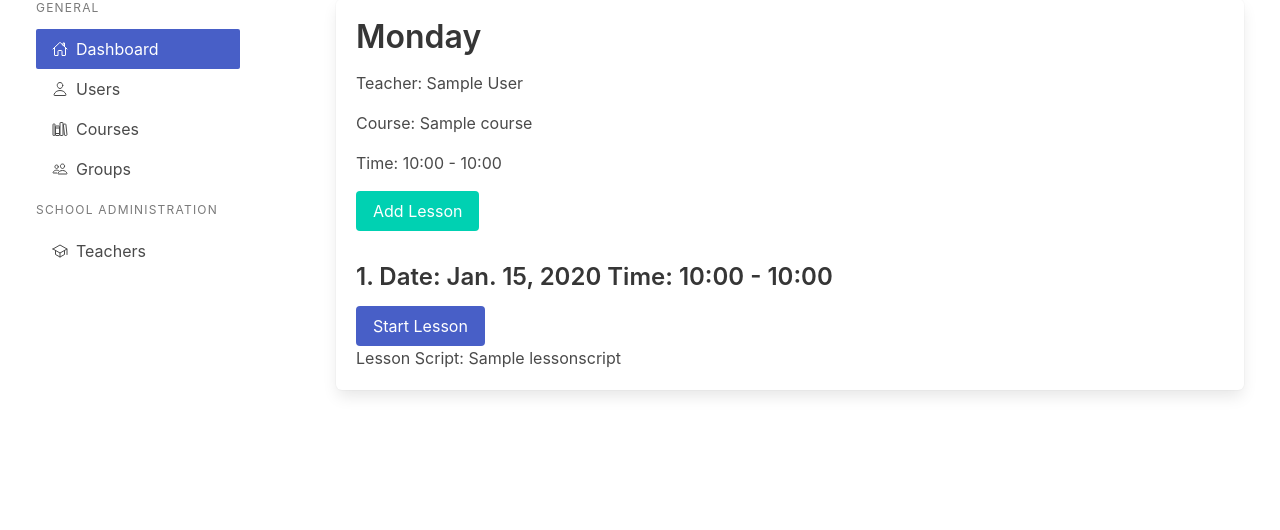
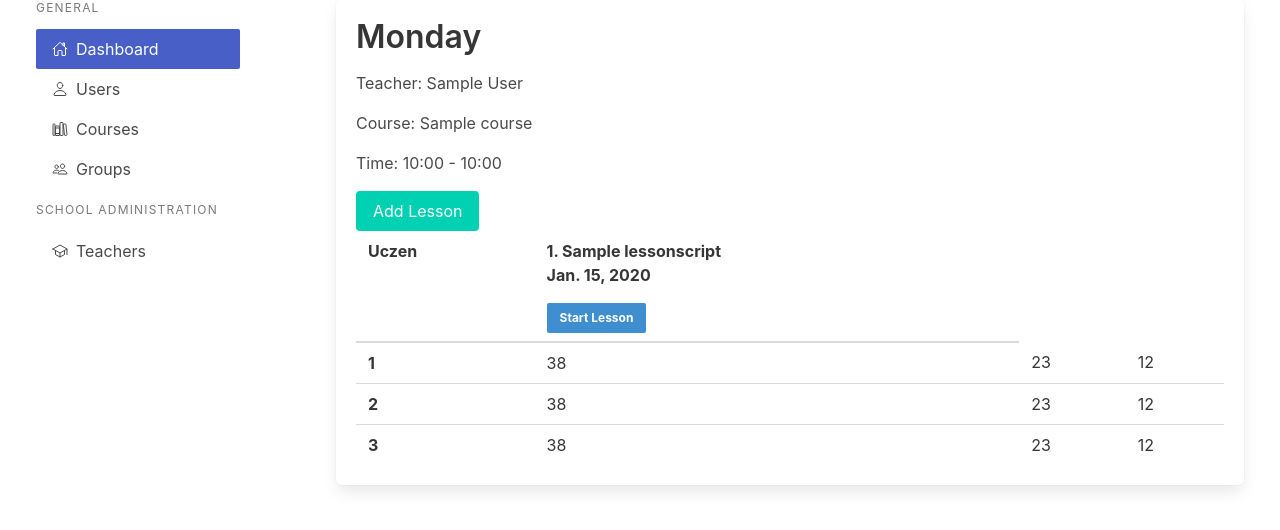
Before and after one commit to sgazda94/DjangoLMS, a Django app: page /groups/1 in a window 1280 px wide. Shown: the part 93-623 px from the top of the page. Run offline with Django 3.2, Linux system fonts and the light colour scheme; a user stored in the database is signed in; tables that the repository leaves empty hold one stand-in row (values such as "Sample post"); parts of the project's set-up code (start-up, migrations or seed data) failed here and were passed over; some libraries are stand-ins or nearby versions.

Commit message:
groups updated

```diff
--- a/dj_schulx/courses/views.py
+++ b/dj_schulx/courses/views.py
@@ -30,7 +30,6 @@ class LessonScriptCreateView(CreateView):
     #     return context
 
     def get_initial(self):
-        print(self.request.GET)
         initial = super().get_initial()
         course = Course.objects.filter(slug=self.kwargs["slug"]).first()
         initial["course"] = course
--- a/dj_schulx/groups/models.py
+++ b/dj_schulx/groups/models.py
@@ -6,6 +6,7 @@ from dj_schulx.courses.models import Course, LessonScript
 from dj_schulx.users.models import Student, Teacher
 
 # Archwizacja grupy?
+# from django.core.exceptions import ValidationError
 
 
 class Group(models.Model):
@@ -59,6 +60,16 @@ class Lesson(models.Model):
     def __str__(self):
         return f"{self.group} / {self.number}"
 
+    def get_absolute_url(self):
+        group_id = self.group.pk
+        return reverse(
+            "groups:lesson-detail", kwargs={"pk": self.pk, "group_id": group_id}
+        )
+
+    # def clean(self):
+    #     if self.start_date >= self.end_date:
+    #         raise ValidationError("End date cannot be before start date")
+
 
 class StudentPresence(models.Model):
     student = models.OneToOneField(
--- a/dj_schulx/groups/urls.py
+++ b/dj_schulx/groups/urls.py
@@ -12,10 +12,18 @@ urlpatterns = [
     path("<int:pk>/update/", views.GroupUpdateView.as_view(), name="group-update"),
     path("<int:pk>/delete/", views.GroupDeleteView.as_view(), name="group-delete"),
     # lesson
-    path("lesson/<int:pk>", views.LessonDetailView.as_view(), name="lesson-detail"),
-    path("<int:group_id>/lesson/create/", views.create_lesson, name="lesson-create"),
     path(
-        "lesson/<int:pk>/update/",
+        "<int:group_id>/lesson/<int:pk>",
+        views.LessonDetailView.as_view(),
+        name="lesson-detail",
+    ),
+    path(
+        "<int:group_id>/lesson/create/",
+        views.LessonCreateView.as_view(),
+        name="lesson-create",
+    ),
+    path(
+        "<int:group_id>/lesson/<int:pk>/update/",
         views.LessonUpdateView.as_view(),
         name="lesson-update",
     ),
--- a/dj_schulx/groups/views.py
+++ b/dj_schulx/groups/views.py
@@ -1,4 +1,5 @@
-from django.contrib.auth import get_user_model
+from datetime import date, timedelta
+
 from django.contrib.auth.decorators import login_required
 from django.contrib.auth.mixins import LoginRequiredMixin
 from django.http import HttpResponseRedirect
@@ -14,8 +15,10 @@ from django.views.generic import (
 
 from dj_schulx.groups.forms import GroupForm, LessonForm
 from dj_schulx.groups.models import Group, Lesson
+from dj_schulx.users.models import Teacher
 
-active_user = get_user_model()
+# from django.contrib.auth import get_user_model
+# User = get_user_model()
 # Group
 
 
@@ -69,10 +72,12 @@ class LessonDetailView(LoginRequiredMixin, DetailView):
 def create_lesson(request, group_id):
     if request.method == "POST":
         form = LessonForm(request.POST)
-
+        print(form.is_valid())
         if form.is_valid():
+            print("form valid")
             lesson = form.save(commit=False)
             group = Group.objects.get(id=group_id)
+            # print(group)
             lesson.group = group
             last_lesson_number = Lesson.objects.filter(group=group_id)
             if last_lesson_number:
@@ -81,14 +86,56 @@ def create_lesson(request, group_id):
             else:
                 lesson.number = 1
             lesson.save()
+            print("x")
             return HttpResponseRedirect(
                 reverse("groups:lesson-detail", kwargs={"pk": lesson.id})
             )
+        else:
+            group = Group.objects.get(id=group_id)
+            form = LessonForm(group=group_id, user=request.user)
     else:
+        group = Group.objects.get(id=group_id)
         form = LessonForm(group=group_id, user=request.user)
-        group = Group.objects.get(id=group_id)
 
     return render(request, "groups/lesson_form.html", {"form": form, "group": group})
+
+
+class LessonCreateView(LoginRequiredMixin, CreateView):
+    model = Lesson
+    form_class = LessonForm
+    template_name = "groups/lesson_form.html"
+
+    def get_context_data(self, **kwargs):
+        context = super().get_context_data(**kwargs)
+        context["group"] = Group.objects.get(pk=self.kwargs["group_id"])
+        return context
+
+    def get_initial(self):
+        initial = super().get_initial()
+        group = Group.objects.get(pk=self.kwargs["group_id"])
+        teacher = Teacher.objects.get(user=self.request.user)
+        initial["teacher"] = teacher
+        initial["start_time"] = group.start_time
+        initial["end_time"] = group.end_time
+        last_lesson = Lesson.objects.filter(group=group).last()
+        if last_lesson:
+            initial["date"] = last_lesson.date + timedelta(days=7)
+        else:
+            initial["date"] = date.today()
+        initial["group"] = group
+        return initial
+
+    def form_valid(self, form):
+        lesson = form.save(commit=False)
+        group = Group.objects.get(pk=self.kwargs["group_id"])
+        last_lesson = Lesson.objects.filter(group=group).last()
+        if last_lesson:
+            lesson.number = last_lesson.number + 1
+        else:
+            lesson.number = 1
+        lesson.group = group
+        lesson.save()
+        return super().form_valid(form)
 
 
 class LessonUpdateView(LoginRequiredMixin, UpdateView):
--- a/dj_schulx/templates/base.html
+++ b/dj_schulx/templates/base.html
@@ -26,11 +26,11 @@
 </head>
 
 <body>
-  {% include "components/header.html" %}
+  {% include "partials/header.html" %}
 
   <section class="columns is-fullheight">
     {% if user.is_authenticated %}
-    {% include "components/sidebar.html" %}
+    {% include "partials/sidebar.html" %}
     {% endif %}
 
     <main class="column section">
--- a/dj_schulx/templates/groups/group_detail.html
+++ b/dj_schulx/templates/groups/group_detail.html
@@ -1,22 +1,63 @@
 {% extends "base.html" %}
 
 {% block content %}
-    <div class="content">
+<div class="content">
     <h1> {{ group.get_week_day_display }}</h1>
     <p>Teacher: {{ group.teacher }}</p>
     <p>Course: {{ group.course }}</p>
     <p>Time: {{group.start_time}} - {{group.end_time}}</p>
 
-    <a  class="button is-primary" id="add_lesson"  href="{{ group.id }}/lesson/create" role="button">Add Lesson</a>
+    <a class="button is-primary" id="add_lesson" href="{{ group.id }}/lesson/create" role="button">Add Lesson</a>
 
-    {% for lesson in lesson_list %}
-        <br>
-        <h3>{{ lesson.number }}. Date: {{ lesson.date }} Time: {{ lesson.start_time }} - {{ lesson.end_time }}</h3>
-        <a class="button is-link"  role="button" >Start Lesson</a>
-        <p>Lesson Script: {{ lesson.lesson_script }}</p>
+    <table class="table">
+        <thead>
+            <tr>
+                <th>Uczen</th>
+                {% for lesson in lesson_list %}
+                <th>
+                    <p>
+                    {{ lesson.number }}. {{ lesson.lesson_script }}<br>
+                    {{ lesson.date }} <br>
+                    </p>
+                        <a class="button is-info is-small" id="start_lesson" href="{{ group.id }}/lesson/create" role="button">Start Lesson</a>
+                </th>
+                {% endfor %}
+            </tr>
+        </thead>
+        <tbody>
+            <tr>
+                <th>1</th>
+                <td>38</td>
+                <td>23</td>
+                <td>12</td>
+            </tr>
+            <tr>
+                <th>2</th>
+                <td>38</td>
+                <td>23</td>
+                <td>12</td>
+            </tr>
+            <tr>
+                <th>3</th>
+                <td>38</td>
+                <td>23</td>
+                <td>12</td>
+            </tr>
+
+        </tbody>
+    </table>
+
+</div>
+{% endblock %}
 
 
-    {%  endfor %}
 
-    </div>
-{% endblock %}
+
+{% for lesson in lesson_list %}
+<br>
+<h3>{{ lesson.number }}. Date: {{ lesson.date }} Time: {{ lesson.start_time }} - {{ lesson.end_time }}</h3>
+<a class="button is-link" role="button">Start Lesson</a>
+<p>Lesson Script: {{ lesson.lesson_script }}</p>
+
+
+{% endfor %}
--- a/dj_schulx/templates/groups/lesson_form.html
+++ b/dj_schulx/templates/groups/lesson_form.html
@@ -13,7 +13,7 @@
         <div class="field-body">
             <div class="field">
                 <p class="control">
-                    <input class="input is-static" type="email" value="{{ group }}" readonly>
+                    <input class="input is-static " value="{{ group }}" readonly>
                 </p>
             </div>
         </div>
@@ -93,7 +93,8 @@
         </div>
     </div>
 
-
+{{ form.errors }}
+{{ form.non_field_errors }}
     </div>
 </form>
 
```
Also changed, not shown: dj_schulx/groups/forms.py (+0 -17 lines), dj_schulx/templates/partials/header.html (renamed from dj_schulx/templates/components/header.html), dj_schulx/templates/partials/messages.html (renamed from dj_schulx/templates/components/messages.html), dj_schulx/templates/partials/sidebar.html (renamed from dj_schulx/templates/components/sidebar.html).
